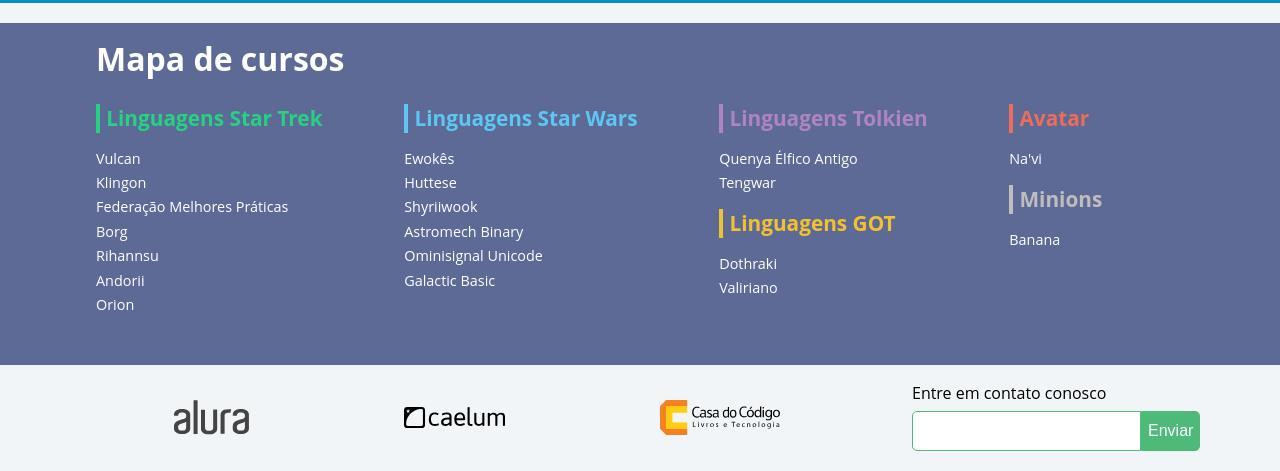
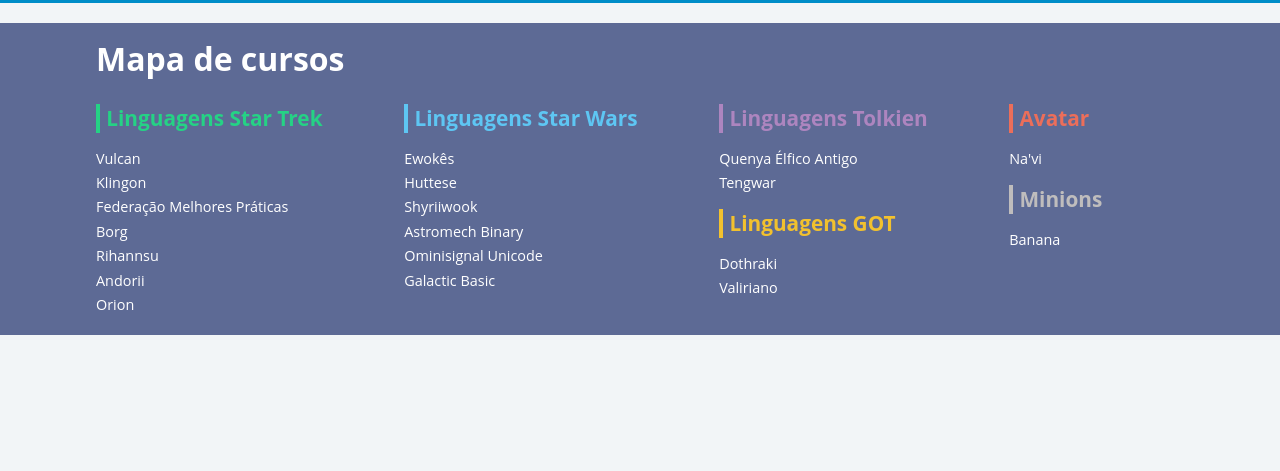
Before and after one commit to caduthompson/dr-strange-languages-flexbox, a plain HTML site: page index.html in a window 1280 px wide. Shown: the part 1179-1650 px from the top of the page. After the commit the page ends 1514 px from the top, so only its background shows below. Drawn offline with Linux system fonts and the light colour scheme.

Commit message:
Update index.html
removed sponsors

```diff
--- a/index.html
+++ b/index.html
@@ -117,37 +117,6 @@
 			</section>
 
 		</div>
-
-		<section class="rodapePrincipal-patrocinadores">
-			<div class="container">
-				<ul class="rodapePrincipal-patrocinadores-list">
-					<li>
-						<a class="rodapePrincipal-patrocinadores-list-link patrocinadores-list-link-alura" href="#">
-							<img src="img/logos/alura.svg" alt="Logo da Alura">
-						</a>
-					</li>
-					<li>
-						<a class="rodapePrincipal-patrocinadores-list-link patrocinadores-list-link-caelum" href="#">
-							<img src="img/logos/caelum.svg" alt="Logo da Caelum">
-						</a>
-					</li>
-					<li>
-						<a class="rodapePrincipal-patrocinadores-list-link patrocinadores-list-link-casaDoCodigo" href="#">
-							<img src="img/logos/cdc.svg" alt="Logo da Casa do Código">
-						</a>
-					</li>
-				</ul>
-				<form class="rodapePrincipal-contatoForm" action="#">
-					<fieldset>
-						<legend class="rodapePrincipal-contatoForm-legend" for="email-contato">Entre em contato conosco</legend>
-						<div class="rodapePrincipal-contatoForm-fieldset">
-							<input class="rodapePrincipal-contatoForm-emailInput" type="email" name="email-contato" id="email-contato">
-							<button class="rodapePrincipal-contatoForm-submit" type="submit">Enviar</button>
-						</div>
-					</fieldset>
-				</form>
-			</div>
-		</section>
 	</footer>
 
 </body>
```
